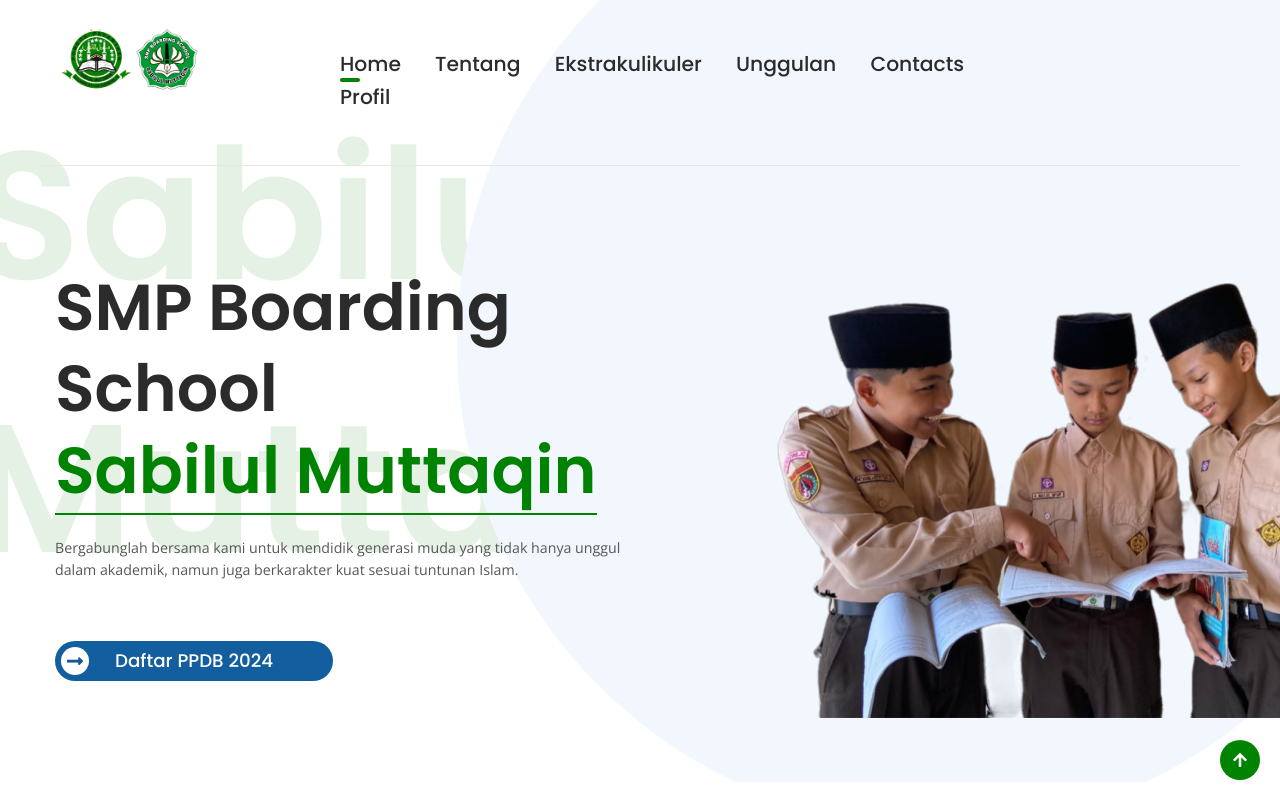
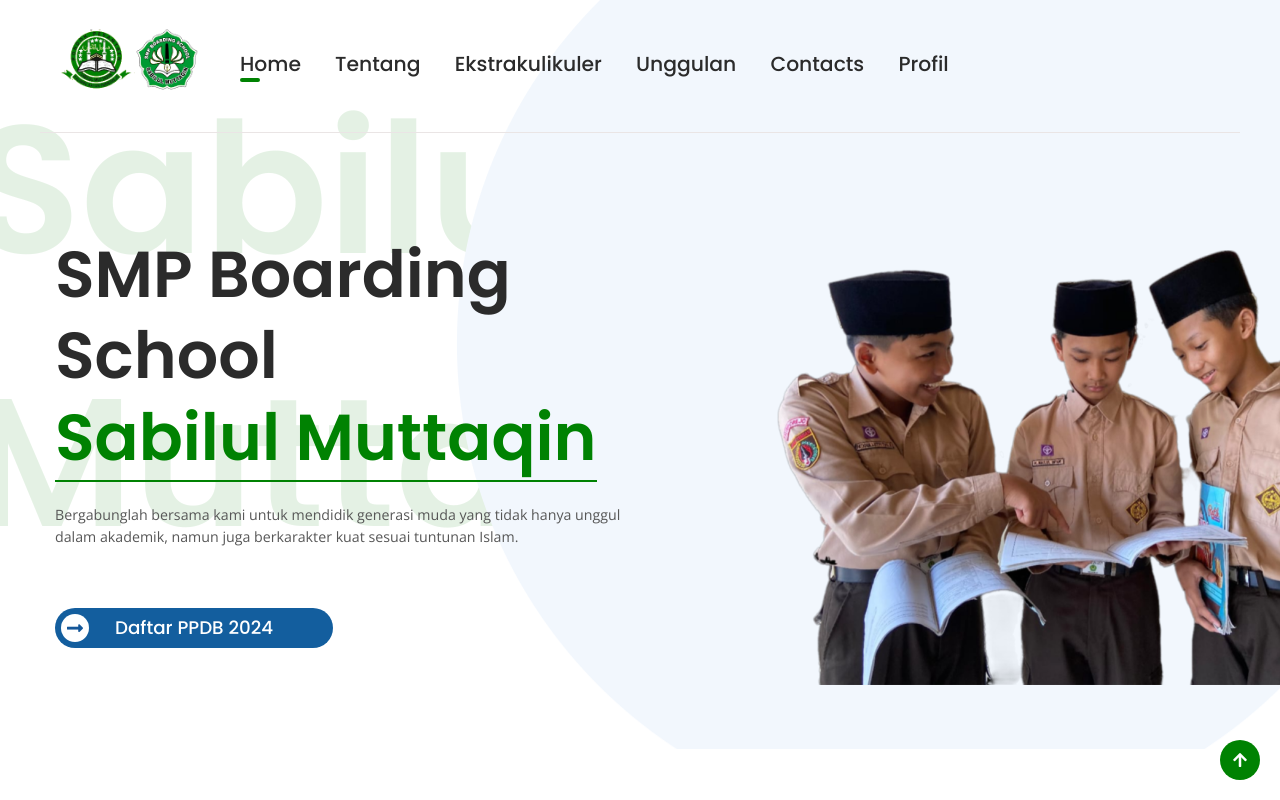
Before and after one commit to yaelahky/landing-sabilul-muttaqin, a website: page index.html in a window 1280 px wide. Shown: the top 800 px of the page. Drawn offline with nearby package versions, Linux system fonts and the light colour scheme; some icons are missing.

Commit message:
fix navigation bar

```diff
--- a/index.html
+++ b/index.html
@@ -34,7 +34,7 @@
 								</a>
 							</div>
 						</div>
-						<div class="navigation-bar col-md-9 ml-auto">
+						<div class="navigation-bar col-md-10 ml-auto">
 							<nav>
 								<ul>
 									<li style="margin-right: 30px;"><a class="active" href="#main-banner"
@@ -47,7 +47,7 @@
 									</li>
 									<li style="margin-right: 30px;"><a href="#contacts" title="">Contacts</a>
 									</li>
-									<li style="margin-right: 30px;"><a href="#" title="">Profil</a>
+									<li><a href="#" title="">Profil</a>
 										<ul>
 											<li><a href="profil-pendiri.html" title="">Profil Pendiri</a>
 											</li>
```
Also changed, not shown: profil-pendiri.html (+1 -1 lines), profil-yayasan.html (+1 -1 lines).
